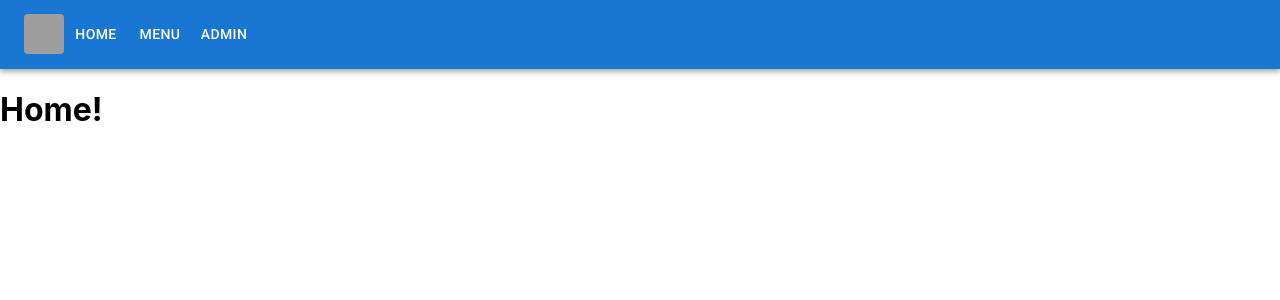
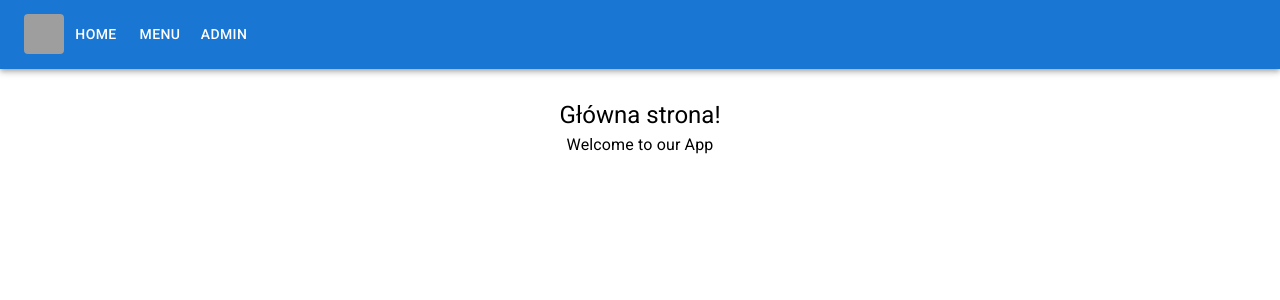
Before and after one commit to Kamil-Kalbarczyk/burgersApp, a React (Create React App) app: page / in a window 1280 px wide. Shown: the top 300 px of the page. Built offline with nearby package versions, Linux system fonts and the light colour scheme; grey boxes are pictures that could not be loaded.

Commit message:
created page wrapper, menu and home components

```diff
--- /dev/null
+++ b/src/common/page-wrapper/index.js
@@ -0,0 +1,16 @@
+import Typography from "@mui/material/Typography"
+import styled from 'styled-components'
+
+const Container = styled.div`
+display: flex;
+flex-direction: column;
+align-items: center;
+margin-top: 30px;
+`
+
+export const PageWrapper = ({title, children}) => (
+    <Container>
+        <Typography variant='h5'>{title}</Typography>
+        {children}
+    </Container>
+)
--- /dev/null
+++ b/src/content/home/index.js
@@ -0,0 +1,10 @@
+import { PageWrapper } from "../../common/page-wrapper";
+import { Typography } from "@mui/material";
+
+export const Home = () => {
+  return (
+    <PageWrapper title="Główna strona!">
+      <Typography variant="subtitle1">Welcome to our App</Typography>
+    </PageWrapper>
+  );
+};
--- a/src/content/index.js
+++ b/src/content/index.js
@@ -1,10 +1,12 @@
 import {Routes, Route} from 'react-router-dom'
+import { Home } from './home'
+import { Menu } from './menu'
 
 export const Content = () => {
     return (
     <Routes>
-        <Route path='/' element={<h1>Home!</h1>}/>
-        <Route path ='/menu' element={<h1>Menu!</h1>} />
+        <Route path='/' element={<Home/>}/>
+        <Route path ='/menu' element={<Menu/>} />
     </Routes>
     )
 }
--- /dev/null
+++ b/src/content/menu/index.js
@@ -0,0 +1,8 @@
+import { PageWrapper } from "../../common/page-wrapper";
+import { Typography } from "@mui/material";
+
+export const Menu = () => {
+    return <PageWrapper title="Menu">
+        <Typography>Menu- Heloł!</Typography>
+    </PageWrapper>
+}
```
